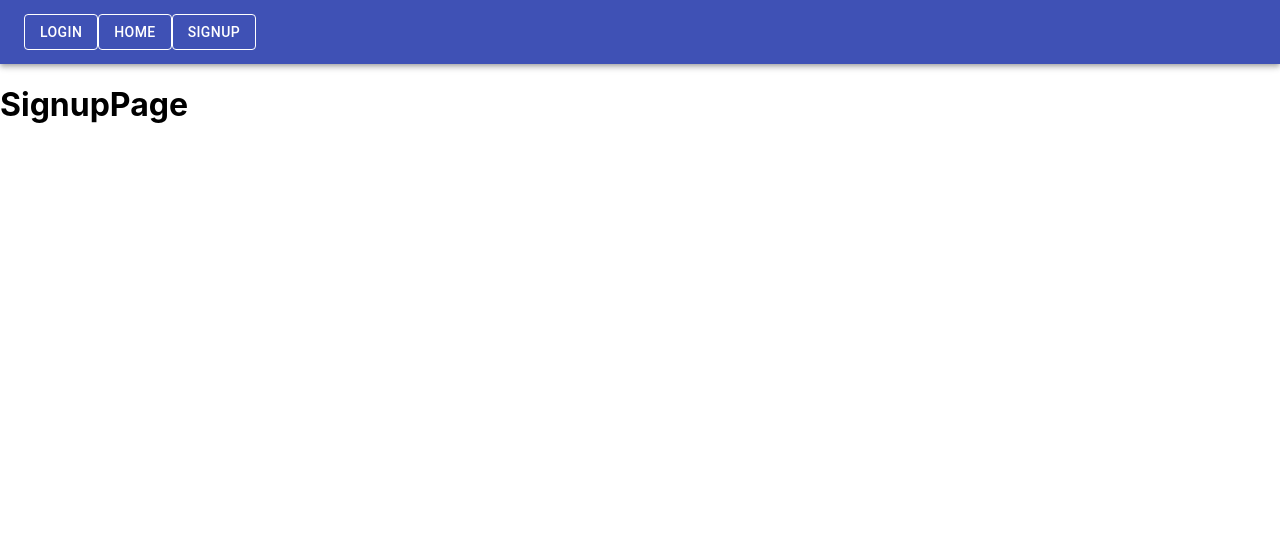
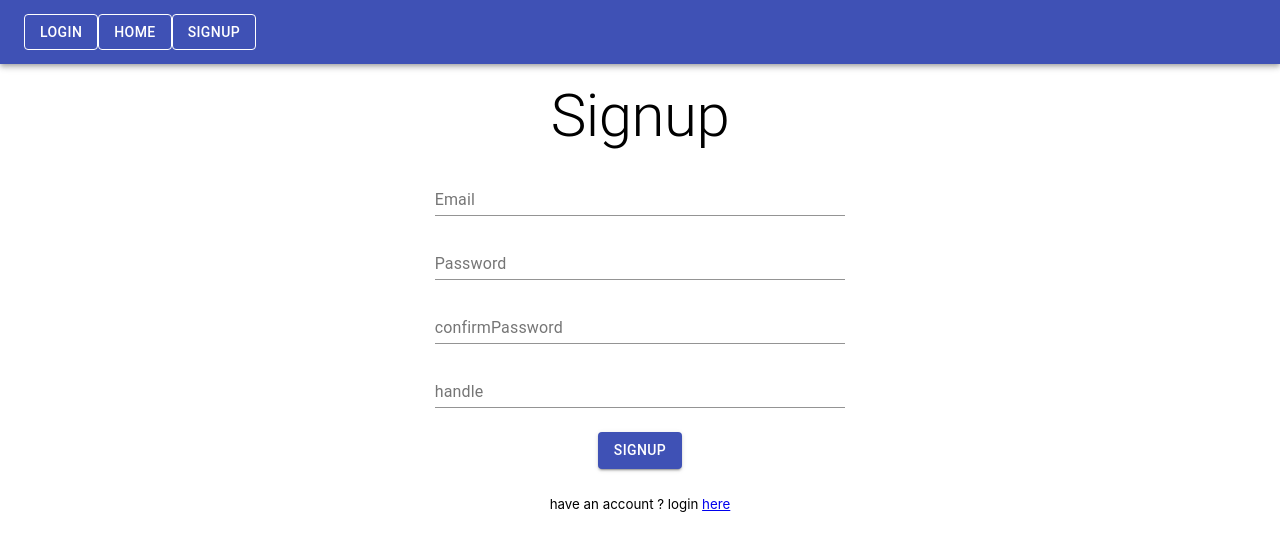
Before and after one commit to git-nori/_tr_react_reactReduxFb-SocialMedia, a React (Create React App) app in the folder socialapp/: page /signup in a window 1280 px wide. Shown: the top 550 px of the page. Built offline with nearby package versions, Linux system fonts and the light colour scheme.

Commit message:
[add]SignupPage, SignupFormsを実装

```diff
--- /dev/null
+++ b/socialapp/src/features/signup/SignupForms.jsx
@@ -0,0 +1,139 @@
+import React, { useState } from 'react'
+import { useHistory, Link } from 'react-router-dom'
+import axios from 'axios'
+
+import { makeStyles, Typography, FormControl, TextField, Button, Box, CircularProgress } from '@material-ui/core'
+
+const SignupForms = () => {
+  const classes = useStyles()
+
+  const history = useHistory()
+
+  const [handle, setHandle] = useState("")
+  const [email, setEmail] = useState("")
+  const [password, setPassword] = useState("")
+  const [confirmPassword, setConfirmPassword] = useState("")
+  const [loading, setLoading] = useState(false)
+  const [errors, setErrors] = useState({})
+
+  const hdlOnChange = (e) => {
+    switch (e.target.id) {
+      case "email":
+        setEmail(e.target.value)
+        break;
+      case "password":
+        setPassword(e.target.value)
+        break;
+      case "confirmPassword":
+        setConfirmPassword(e.target.value)
+        break;
+      case "handle":
+        setHandle(e.target.value)
+        break;
+      default:
+        break;
+    }
+  }
+
+  const hdlOnSubmit = () => {
+    setLoading(true)
+    const userData = {
+      email,
+      password,
+      confirmPassword,
+      handle
+    }
+    axios.post('/signup', userData)
+      .then(res => {
+        console.log(res.data)
+        // localStorageにTokenを保存
+        localStorage.setItem('FBIdToken', `Bearer ${res.data.userToken}`)
+        setLoading(false)
+        history.push('/')
+      })
+      .catch(err => {
+        setLoading(false)
+        setErrors(err.response.data)
+      })
+  }
+
+  const renderAlert = () => {
+    return errors.general !== "undefined" ?
+      "" : <Typography variant="body2" color="error">{errors.general}</Typography>
+  }
+
+  const renderLoading = () => {
+    if (loading) {
+      return (
+        <Box textAlign="center" mt={3}><CircularProgress /></Box>
+      )
+    }
+  }
+
+  return (
+    <>
+      <Typography variant="h2">Signup</Typography>
+      {renderAlert()}
+      <FormControl fullWidth>
+        <TextField
+          id="email"
+          name="email"
+          type="email"
+          label="Email"
+          value={email}
+          helperText={errors.email}
+          error={errors.email ? true : false}
+          onChange={hdlOnChange}
+          className={classes.inputForm} />
+        <TextField
+          id="password"
+          name="password"
+          type="password"
+          label="Password"
+          value={password}
+          helperText={errors.password}
+          error={errors.password ? true : false}
+          onChange={hdlOnChange}
+          className={classes.inputForm} />
+        <TextField
+          id="confirmPassword"
+          name="confirmPassword"
+          type="password"
+          label="confirmPassword"
+          value={confirmPassword}
+          helperText={errors.password}
+          error={errors.password ? true : false}
+          onChange={hdlOnChange}
+          className={classes.inputForm} />
+        <TextField
+          id="handle"
+          name="handle"
+          type="text"
+          label="handle"
+          value={handle}
+          helperText={errors.handle}
+          error={errors.handle ? true : false}
+          onChange={hdlOnChange}
+          className={classes.inputForm} />
+
+        {renderLoading()}
+        <Box mt={3}>
+          <Button variant="contained" color="primary" onClick={hdlOnSubmit} disabled={loading}>
+            Signup
+          </Button>
+        </Box>
+        <Box mt={3}>
+          <small>have an account ? login <Link to="/login">here</Link></small>
+        </Box>
+      </FormControl>
+    </>
+  )
+}
+
+const useStyles = makeStyles({
+  inputForm: {
+    marginTop: "1rem"
+  },
+})
+
+export default SignupForms
--- a/socialapp/src/features/signup/SignupPage.jsx
+++ b/socialapp/src/features/signup/SignupPage.jsx
@@ -1,9 +1,28 @@
 import React from 'react'
 
+import SignupForms from './SignupForms'
+
+import { Container, Grid, makeStyles } from '@material-ui/core'
+
 const SignupPage = () => {
-  return(
-    <h1>SignupPage</h1>
+  const classes = useStyles()
+  return (
+    <Container>
+      <Grid container className={classes.root}>
+        <Grid item sm></Grid>
+        <Grid item sm>
+          <SignupForms />
+        </Grid>
+        <Grid item sm></Grid>
+      </Grid>
+    </Container>
   )
 }
 
+const useStyles = makeStyles({
+  root: {
+    textAlign: "center"
+  }
+})
+
 export default SignupPage
```
